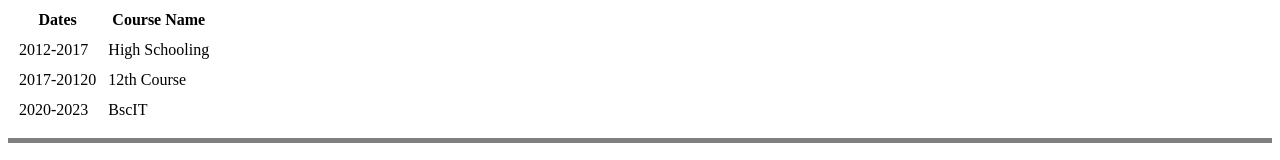
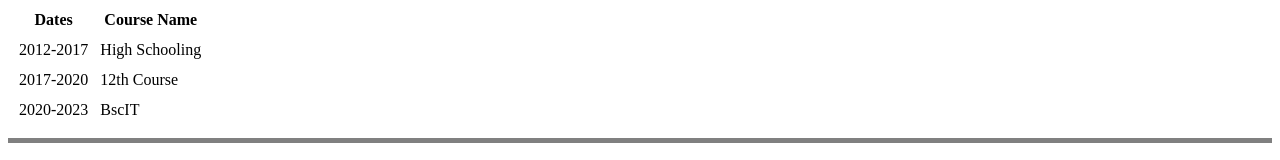
Before and after one commit to sahididrishi/cv, a plain HTML site: page index.html in a window 1280 px wide. Shown: the part 861-1021 px from the top of the page. Drawn offline with Linux system fonts and the light colour scheme.

Commit message:
course duration l104

```diff
--- a/index.html
+++ b/index.html
@@ -101,7 +101,7 @@
             <td>High Schooling</td>
         </tr>
         <tr>
-            <td>2017-20120</td>
+            <td>2017-2020</td>
             <td>12th Course</td>
         </tr>
         <tr>
```
